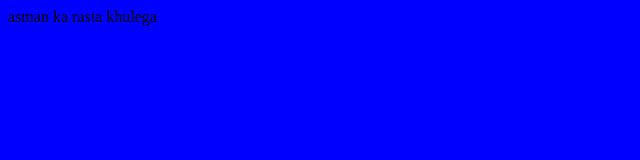
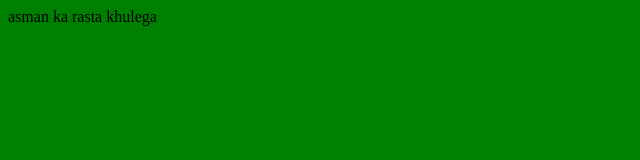
Before and after one commit to vedikaaaa/MyFirstRepo, a plain HTML site: page index.html in a window 1280 px wide. Shown: the whole page, without its empty margins (0-640 px from the left). Drawn offline with Linux system fonts and the light colour scheme.

Commit message:
Update index.html

```diff
--- a/index.html
+++ b/index.html
@@ -9,7 +9,7 @@ asman ka rasta khulega
 </body>
 <style>
   body{
-  background-color:blue;
- }body
+  background-color:green;
+ }
 </style>
 </html>
```
